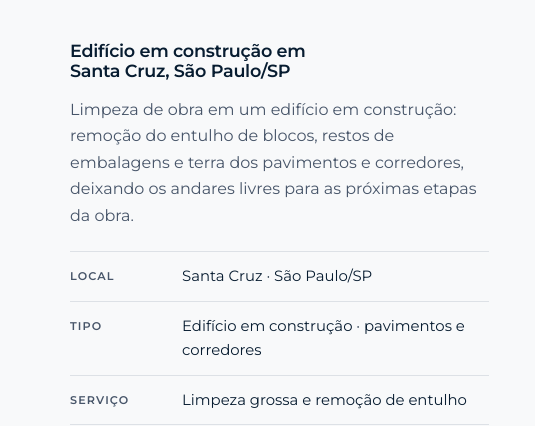
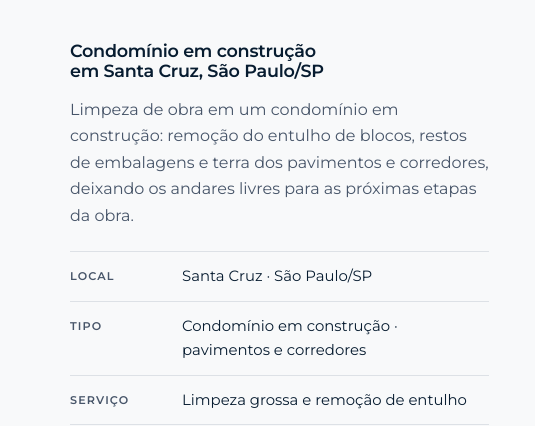
Before and after one commit to mendoncamychelle-star/ms-clean-site, a plain HTML site: page index.html in a window 1280 px wide. Shown: the part 2751-3177 px from the top of the page, 0-535 px from the left. Drawn offline with Linux system fonts and the light colour scheme.

Commit message:
Santa Cruz: condominio em construcao

```diff
--- a/index.html
+++ b/index.html
@@ -480,18 +480,18 @@ footer li{overflow-wrap:anywhere}
       </div>
       <div class="case">
         <div class="case-info">
-          <h3>Edifício em construção em Santa Cruz, São Paulo/SP</h3>
-          <p class="lede" style="font-size:1rem">Limpeza de obra em um edifício em construção: remoção do entulho de blocos, restos de embalagens e terra dos pavimentos e corredores, deixando os andares livres para as próximas etapas da obra.</p>
+          <h3>Condomínio em construção em Santa Cruz, São Paulo/SP</h3>
+          <p class="lede" style="font-size:1rem">Limpeza de obra em um condomínio em construção: remoção do entulho de blocos, restos de embalagens e terra dos pavimentos e corredores, deixando os andares livres para as próximas etapas da obra.</p>
           <ul class="case-meta">
             <li><span>Local</span>Santa Cruz · São Paulo/SP</li>
-            <li><span>Tipo</span>Edifício em construção · pavimentos e corredores</li>
+            <li><span>Tipo</span>Condomínio em construção · pavimentos e corredores</li>
             <li><span>Serviço</span>Limpeza grossa e remoção de entulho</li>
           </ul>
-          <div><a class="btn btn-gold wa-link" href="#" data-msg="Olá! Conheci a SoaresPro pelo site, vi o projeto do edifício em Santa Cruz e gostaria de um orçamento." target="_blank" rel="noopener">Quero um orçamento parecido</a></div>
+          <div><a class="btn btn-gold wa-link" href="#" data-msg="Olá! Conheci a SoaresPro pelo site, vi o projeto do condomínio em Santa Cruz e gostaria de um orçamento." target="_blank" rel="noopener">Quero um orçamento parecido</a></div>
         </div>
         <div class="gallery g4">
           <figure class="g-tall"><video src="img/projetos/santa-cruz/WhatsApp%20Video%202026-11-27%20at%2014.38.42.mp4#t=0.5" controls muted playsinline preload="metadata" aria-label="Vídeo do pavimento com entulho e do corredor depois da limpeza"></video><span class="g-tag">Vídeo</span><figcaption>Do entulho ao corredor limpo</figcaption></figure>
-          <figure class="g-tall"><img src="img/projetos/santa-cruz/WhatsApp%20Image%202026-11-27%20at%2012.08.41.jpeg" alt="Antes da limpeza: entulho de blocos, terra e sacos plásticos no pavimento do edifício em Santa Cruz" loading="lazy" width="1204" height="1600"><span class="g-tag">Antes</span><figcaption>Entulho no pavimento</figcaption></figure>
+          <figure class="g-tall"><img src="img/projetos/santa-cruz/WhatsApp%20Image%202026-11-27%20at%2012.08.41.jpeg" alt="Antes da limpeza: entulho de blocos, terra e sacos plásticos no pavimento do condomínio em Santa Cruz" loading="lazy" width="1204" height="1600"><span class="g-tag">Antes</span><figcaption>Entulho no pavimento</figcaption></figure>
           <figure class="g-tall"><video src="img/projetos/santa-cruz/WhatsApp%20Video%202026-11-27%20at%2012.09.31%201.mp4#t=0.5" controls muted playsinline preload="metadata" aria-label="Vídeo do pavimento antes da limpeza, com resíduos de obra"></video><span class="g-tag">Antes</span><figcaption>Pavimento antes da limpeza</figcaption></figure>
           <figure class="g-tall"><img src="img/projetos/santa-cruz/WhatsApp%20Image%202026-11-27%20at%2014.42.21.jpeg" alt="Equipe da SoaresPro com capacete e óculos de proteção na obra em Santa Cruz" loading="lazy" width="900" height="1600" style="object-position:center 40%"><figcaption>Equipe em campo com EPI</figcaption></figure>
         </div>
```
